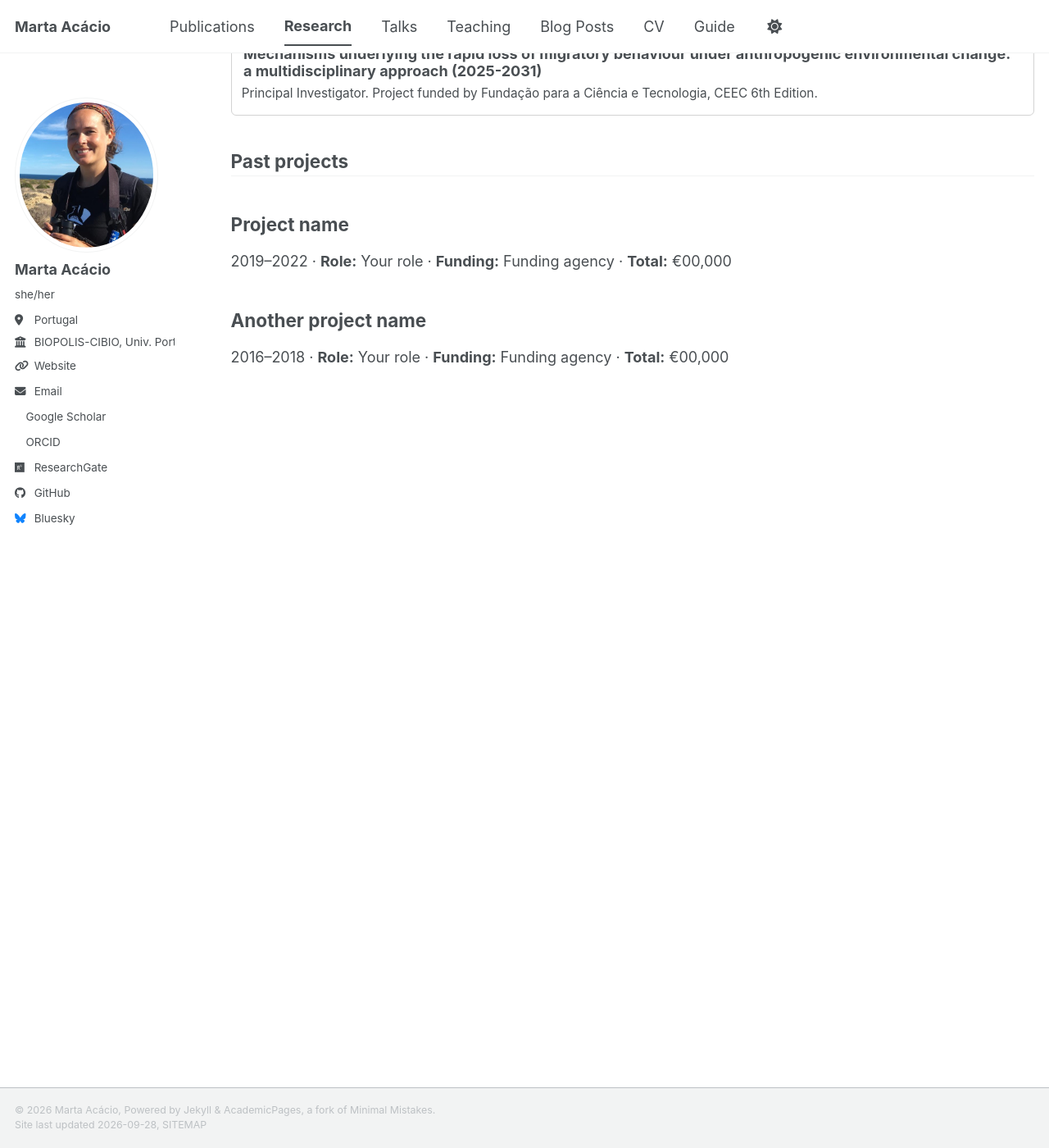
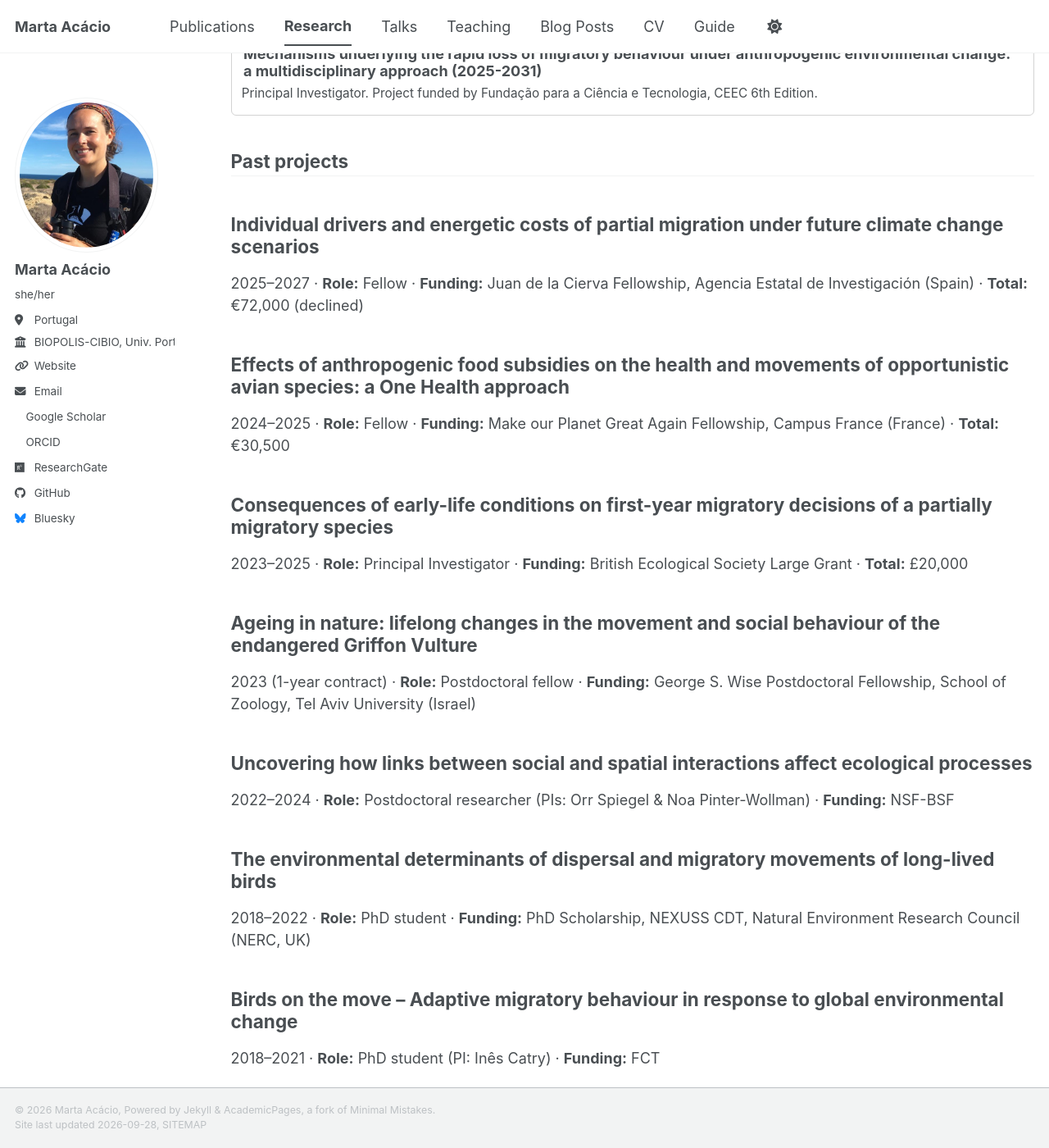
Before and after one commit to m-acacio/m-acacio.github.io, a Jekyll site: the page built from _pages/portfolio.html, in a window 1280 px wide and 1400 px high, scrolled down 318 px. Shown: the whole window at 82% size. Built offline with Jekyll 4.4.1, drawn with Linux system fonts in a browser that asks for light colours; a style sheet for code colours, icons or effects is not loaded; some of the changed text lies outside the part shown.

Commit message:
Update portfolio.html

```diff
--- a/_pages/portfolio.html
+++ b/_pages/portfolio.html
@@ -16,7 +16,7 @@ author_profile: true
 .research-card p { margin: 0 0.8em 0.9em; font-size: 0.85em; }
 </style>
 
-<h2 class="page__title" style="margin-bottom: 0.2em;">On-going research</h2>
+<h2 class="page__title" style="margin-bottom: 0.2em;">On-going projects</h2>
 <hr style="margin-top: 0.3em;" />
 
 {% assign projects = site.portfolio | sort: "order" %}
@@ -33,16 +33,62 @@ author_profile: true
 <h2 class="page__title" style="margin-bottom: 0.2em;">Past projects</h2>
 <hr style="margin-top: 0.3em;" />
 
-<div class="list__item">
-<article class="archive__item">
-<h2 class="archive__item-title">Project name</h2>
-<p>2019–2022 · <strong>Role:</strong> Your role · <strong>Funding:</strong> Funding agency · <strong>Total:</strong> €00,000</p>
-</article>
-</div>
+<div class="list__item"><article class="archive__item">
+<h2 class="archive__item-title">Individual drivers and energetic costs of partial migration under future climate change scenarios</h2>
+<p>2025–2027 · <strong>Role:</strong> Fellow · <strong>Funding:</strong> Juan de la Cierva Fellowship, Agencia Estatal de Investigación (Spain) · <strong>Total:</strong> €72,000 (declined)</p>
+</article></div>
 
-<div class="list__item">
-<article class="archive__item">
-<h2 class="archive__item-title">Another project name</h2>
-<p>2016–2018 · <strong>Role:</strong> Your role · <strong>Funding:</strong> Funding agency · <strong>Total:</strong> €00,000</p>
-</article>
-</div>
+<div class="list__item"><article class="archive__item">
+<h2 class="archive__item-title">Effects of anthropogenic food subsidies on the health and movements of opportunistic avian species: a One Health approach</h2>
+<p>2024–2025 · <strong>Role:</strong> Fellow · <strong>Funding:</strong> Make our Planet Great Again Fellowship, Campus France (France) · <strong>Total:</strong> €30,500</p>
+</article></div>
+
+<div class="list__item"><article class="archive__item">
+<h2 class="archive__item-title">Consequences of early-life conditions on first-year migratory decisions of a partially migratory species</h2>
+<p>2023–2025 · <strong>Role:</strong> Principal Investigator · <strong>Funding:</strong> British Ecological Society Large Grant · <strong>Total:</strong> £20,000</p>
+</article></div>
+
+<div class="list__item"><article class="archive__item">
+<h2 class="archive__item-title">Ageing in nature: lifelong changes in the movement and social behaviour of the endangered Griffon Vulture</h2>
+<p>2023 (1-year contract) · <strong>Role:</strong> Postdoctoral fellow · <strong>Funding:</strong> George S. Wise Postdoctoral Fellowship, School of Zoology, Tel Aviv University (Israel)</p>
+</article></div>
+
+<div class="list__item"><article class="archive__item">
+<h2 class="archive__item-title">Uncovering how links between social and spatial interactions affect ecological processes</h2>
+<p>2022–2024 · <strong>Role:</strong> Postdoctoral researcher (PIs: Orr Spiegel &amp; Noa Pinter-Wollman) · <strong>Funding:</strong> NSF-BSF</p>
+</article></div>
+
+<div class="list__item"><article class="archive__item">
+<h2 class="archive__item-title">The environmental determinants of dispersal and migratory movements of long-lived birds</h2>
+<p>2018–2022 · <strong>Role:</strong> PhD student · <strong>Funding:</strong> PhD Scholarship, NEXUSS CDT, Natural Environment Research Council (NERC, UK)</p>
+</article></div>
+
+<div class="list__item"><article class="archive__item">
+<h2 class="archive__item-title">Birds on the move – Adaptive migratory behaviour in response to global environmental change</h2>
+<p>2018–2021 · <strong>Role:</strong> PhD student (PI: Inês Catry) · <strong>Funding:</strong> FCT</p>
+</article></div>
+
+<div class="list__item"><article class="archive__item">
+<h2 class="archive__item-title">The environmental determinants of dispersal and migratory behaviour of long-lived birds</h2>
+<p>2018 (3-month placement) · <strong>Role:</strong> Scholarship · <strong>Funding:</strong> Newton Fund, for a placement at the University of Cape Town, South Africa</p>
+</article></div>
+
+<div class="list__item"><article class="archive__item">
+<h2 class="archive__item-title">Houbara Conservation &amp; Sustainable Hunting: An evidence-based approach</h2>
+<p>2015 · <strong>Role:</strong> GIS Technician (PI: Paul Dolman)</p>
+</article></div>
+
+<div class="list__item"><article class="archive__item">
+<h2 class="archive__item-title">Long range wireless devices for high-resolution monitoring of animal movement</h2>
+<p>2014–2017 · <strong>Role:</strong> Team member (PI: Aldina Franco) · <strong>Funding:</strong> NERC</p>
+</article></div>
+
+<div class="list__item"><article class="archive__item">
+<h2 class="archive__item-title">Study of the migration of Lesser Black-backed Gulls</h2>
+<p>2014 (6-month placement) · <strong>Role:</strong> Scholarship · <strong>Funding:</strong> Leonardo da Vinci Scholarship, European Union</p>
+</article></div>
+
+<div class="list__item"><article class="archive__item">
+<h2 class="archive__item-title">Agro-forestry management practices of montados and its impacts on bats and birds</h2>
+<p>2012–2013 · <strong>Role:</strong> Research assistant (PI: Jorge Palmeirim) · <strong>Funding:</strong> FCT</p>
+</article></div>
```
